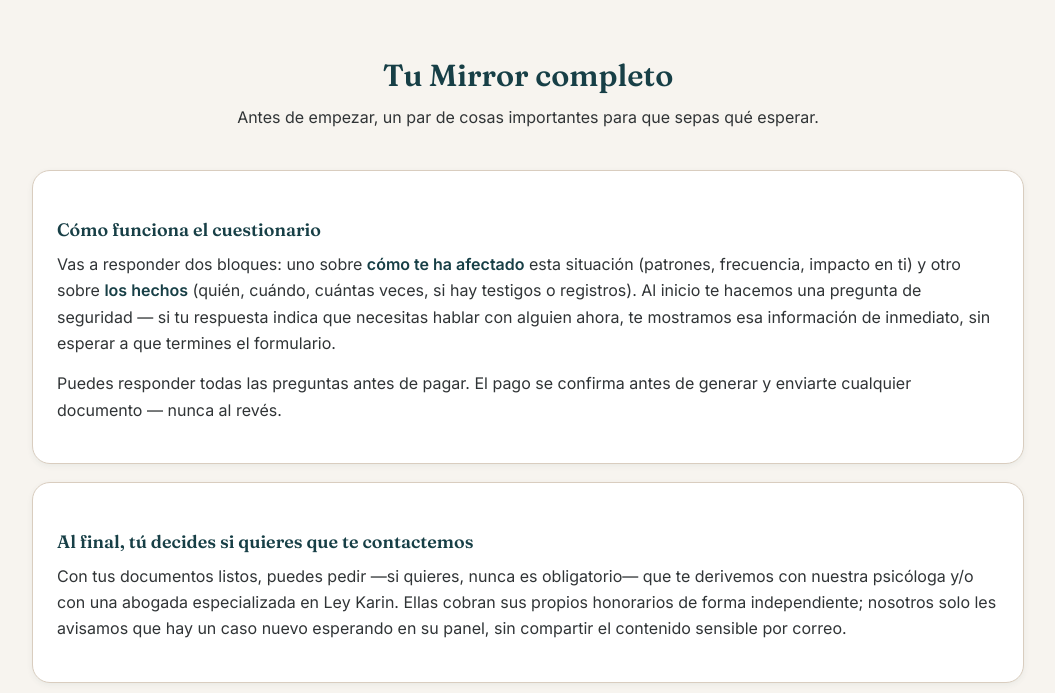
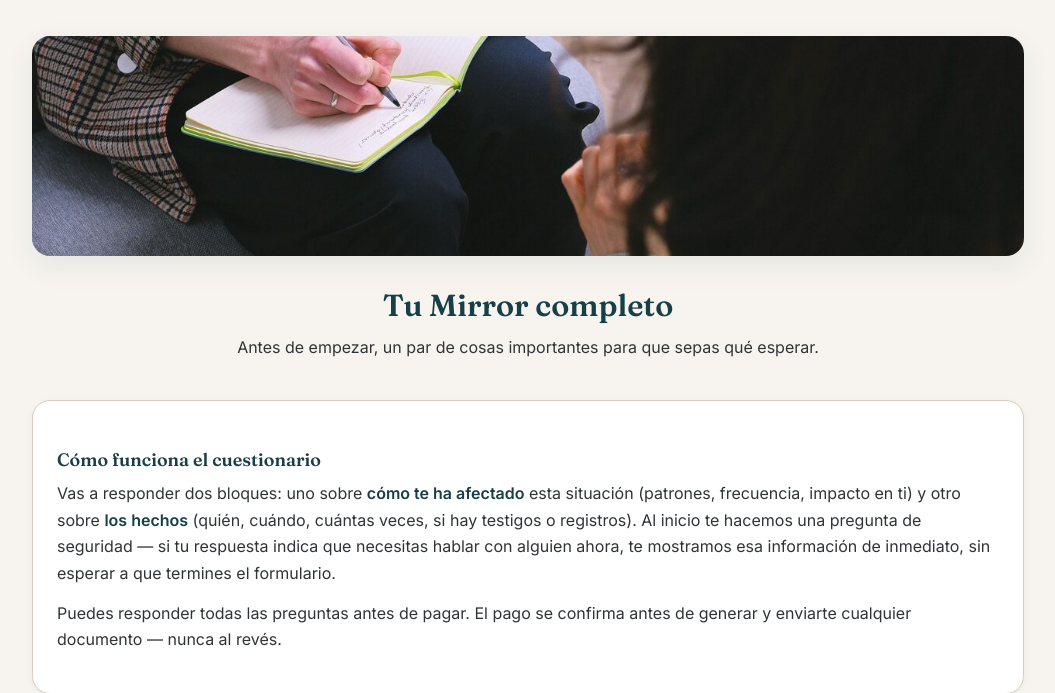
Before and after one commit to frroas007-cybernon/mirrorlaboral, a FastAPI app: page /mirror2 in a window 1280 px wide. Shown: the part 88-781 px from the top of the page, without its empty margins (112-1167 px from the left). Run offline with FastAPI, Linux system fonts and the light colour scheme.

Commit message:
Agrega foto de banner en /mirror2
Igual que /elegir, la intro del Mirror 2 no tenía ninguna imagen.
Se agrega el banner reutilizando mirror_escritura_notas.jpg.

Co-Authored-By: Claude Sonnet 5 <noreply@anthropic.com>
Claude-Session: https://claude.ai/code/session_01TLgTX9amJzwV3LQrcXtVk4

```diff
--- a/app/templates/mirror2_intro.html
+++ b/app/templates/mirror2_intro.html
@@ -2,6 +2,9 @@
 {% block title %}Mirror 2 — Mirror Laboral{% endblock %}
 {% block full_content %}
 <div class="wrap-ancho" style="padding-top:36px;">
+  <div class="pagina-banner">
+    <img src="/static/images/mirror_escritura_notas.jpg" alt="Escribiendo con calma, ordenando tu historia">
+  </div>
   <div class="section-titulo">
     <h1>Tu Mirror completo</h1>
     <p>Antes de empezar, un par de cosas importantes para que sepas qué esperar.</p>
```
